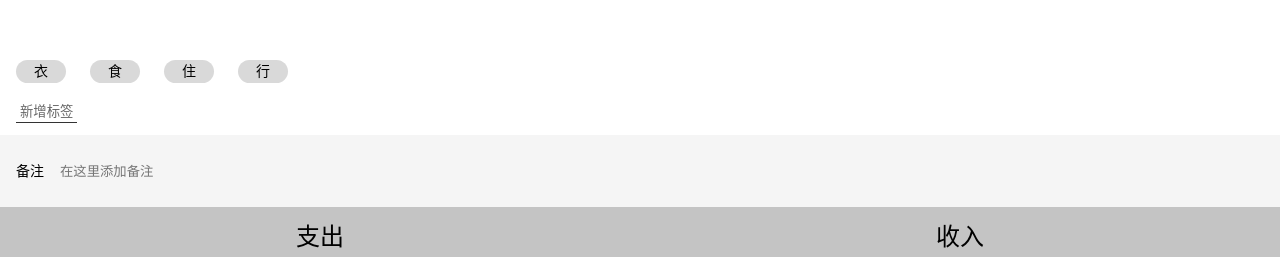
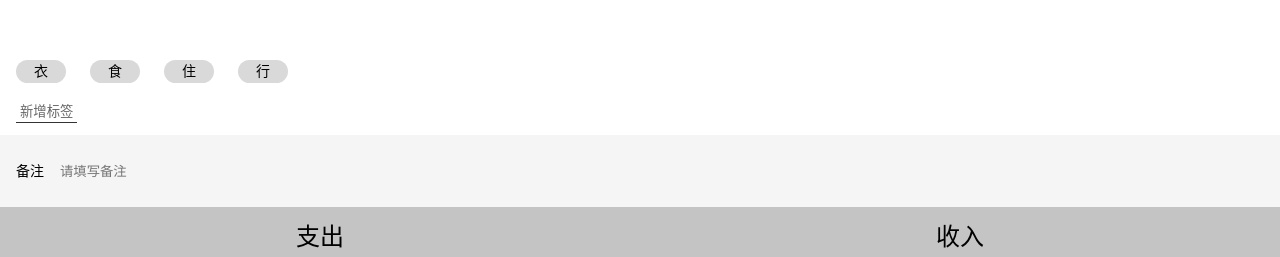
Before and after one commit to ertigers/HuHuLog-react, a React app: page /tags#/money in a window 1280 px wide. Shown: the part 144-401 px from the top of the page. Built offline with nearby package versions, Linux system fonts and the light colour scheme.

Commit message:
inpuItem

```diff
--- /dev/null
+++ b/src/components/Button.tsx
@@ -0,0 +1,14 @@
+import styled from 'styled-components';
+
+const Button = styled.button`
+  font-size:18px;
+  border:none;
+  border-radius:8px;
+  padding: 8px 12px;
+  background:#999;
+  color: white;
+  margin-top:40px;
+`
+
+
+export default Button;
--- a/src/components/Icon.tsx
+++ b/src/components/Icon.tsx
@@ -19,7 +19,7 @@
 const Icon = (props:X) =>{
   return (
     <svg className="icon">
-      <use xlinkHref={'#' + props.name}/>
+      {props.name && <use xlinkHref={'#' + props.name}/> }
     </svg>
   );
 }
--- /dev/null
+++ b/src/components/InputItem.tsx
@@ -0,0 +1,34 @@
+import styled from 'styled-components';
+
+const Label = styled.label`
+  display: flex;
+  align-items: center;
+  > span {
+    margin-right: 16px;
+    white-space: nowrap;
+  }
+  > input {
+    display: block;
+    width: 100%;
+    height: 72px;
+    background: none;
+    border: none;
+  }
+`
+
+type Props = {
+  label: string;
+} & React.InputHTMLAttributes<HTMLInputElement>;
+
+const InputItem: React.FC<Props> = (props) => {
+  const {label, children, ...rest} = props;
+  return (
+    <Label>
+      <span>{props.label}</span>
+      <input {...rest} />
+    </Label>
+  );
+};
+
+
+export default InputItem;
--- a/src/components/Layout.tsx
+++ b/src/components/Layout.tsx
@@ -10,6 +10,7 @@
 const Main =  styled.div`
   flex-grow: 1;
   overflow:hidden;
+  background:#f5f5f5;
 `;
 
 const Layout = (props:any)=> {
--- a/src/views/Money/NoteSection.tsx
+++ b/src/views/Money/NoteSection.tsx
@@ -1,5 +1,6 @@
+import { ChangeEventHandler } from "react";
 import styled from "styled-components";
-import { useRef } from "react";
+import InputItem from 'components/InputItem';
 
 type Props = {
   value: string;
@@ -7,25 +8,13 @@
 }
 
 const NoteSection: React.FC<Props> = (props) => {
-  const note = props.value
-  const refInput = useRef<HTMLInputElement>(null)
-  const onBlur = ()=>{
-    if(refInput.current !== null) {
-      props.onChange(refInput.current.value)
-    }
-  }
+  const note = props.value;
+  const onChange: ChangeEventHandler<HTMLInputElement> = (e) => {
+    props.onChange(e.target.value);
+  };
   return (
     <Wrapper>
-      <label>
-        <span>备注</span>
-        <input
-          type="text"
-          placeholder="在这里添加备注"
-          ref={refInput}
-          defaultValue={note}
-          onBlur={onBlur}
-        />
-      </label>
+      <InputItem label="备注" type="text" value={note} onChange={onChange} placeholder="请填写备注"/>
     </Wrapper>
   );
 };
--- a/src/views/TagEdit.tsx
+++ b/src/views/TagEdit.tsx
@@ -1,10 +1,22 @@
+import Button from 'components/Button';
+import Icon from 'components/Icon';
+import Layout from 'components/Layout';
 import React from 'react';
 import { useParams } from 'react-router';
 import { useTags } from 'useTags';
+import styled from 'styled-components';
 
 type Params = {
   id:string
 }
+const Topbar = styled.header`
+  display:flex;
+  justify-content: space-between;
+  align-items:center;
+  line-height: 20px;
+  padding: 14px;
+  background:white;
+`
 
 const TagEdit: React.FC = (props)=>{
   const { findTag } = useTags()
@@ -12,8 +24,25 @@
   console.log(id);
 
   const tag = findTag(parseInt(id))
+  console.log(tag);
+
   return(
-    <div>{tag.name}</div>
+    <Layout>
+      <Topbar>
+        <Icon name='left'/>
+        <span>编辑标签</span>
+        <Icon name=''></Icon>
+      </Topbar>
+      <div>
+        <label>
+          <span>标签名：</span>
+          <input type="text" placeholder='标签名'/>
+        </label>
+      </div>
+      <div>
+        <Button>删除标签</Button>
+      </div>
+    </Layout>
   )
 }
 
--- a/src/views/tags.tsx
+++ b/src/views/tags.tsx
@@ -4,6 +4,7 @@
 import styled from "styled-components";
 import Icon from 'components/Icon';
 import { Link } from "react-router-dom";
+import Button from "components/Button";
 
 const TagList = styled.ol`
   background: white;
@@ -20,15 +21,6 @@
   }
 `;
 
-const Button = styled.button`
-  font-size:18px;
-  border:none;
-  border-radius:8px;
-  padding: 8px 12px;
-  background:#999;
-  color: white;
-  margin-top:40px;
-`
 const Center = styled.div`
   display:flex;
   justify-content:center;
```
